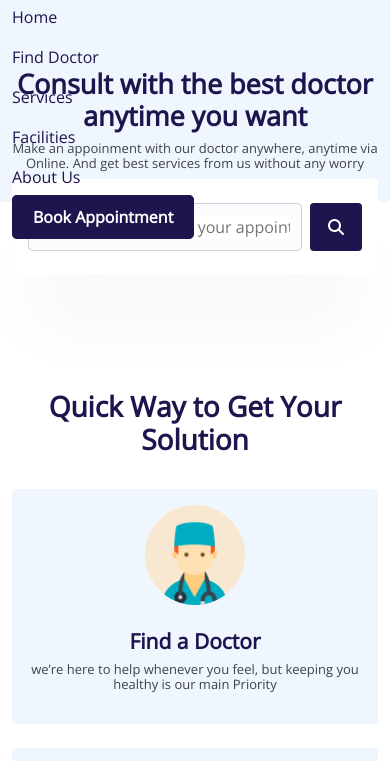
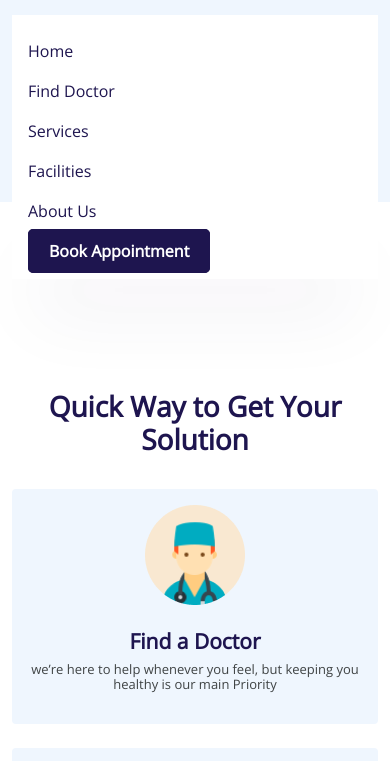
Before and after one commit to abdullahmia/Binzo-Medical-Landing-page, a plain HTML site: page index.html in a window 390 px wide. Both pictures are taken after a click on the button 350 px from the left and 46 px from the top of the page. Shown: the part 71-832 px from the top of the page. Drawn offline with nearby package versions, Linux system fonts and the light colour scheme.

Commit message:
Fix Responsive Navbar

```diff
--- a/css/style.css
+++ b/css/style.css
@@ -241,6 +241,11 @@ footer {
     .specilist_items {
         grid-template-columns: repeat(3, 1fr);
     }
+    .navbar-collapse {
+        background: white;
+        padding: 16px;
+        margin-top: 18px;
+    }
 }
 
 /* Mobiles */
@@ -250,6 +255,10 @@ footer {
     }
     h3{
         font-size: 28px;
+    }
+    .navbar-collapse {
+        background: white;
+        padding: 16px;
     }
     .banner .wrapper-top {
         padding-top: 39px;
```
